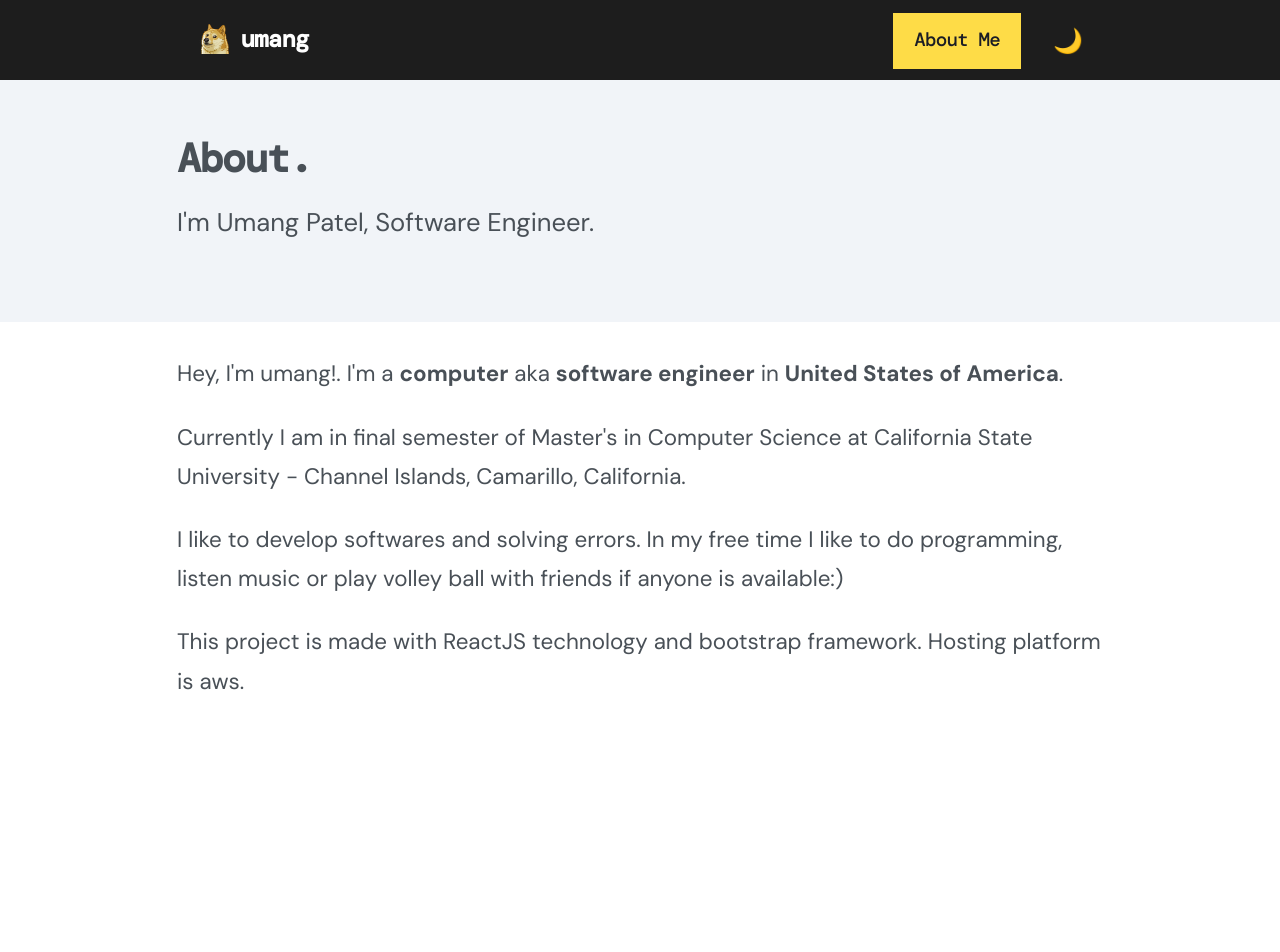
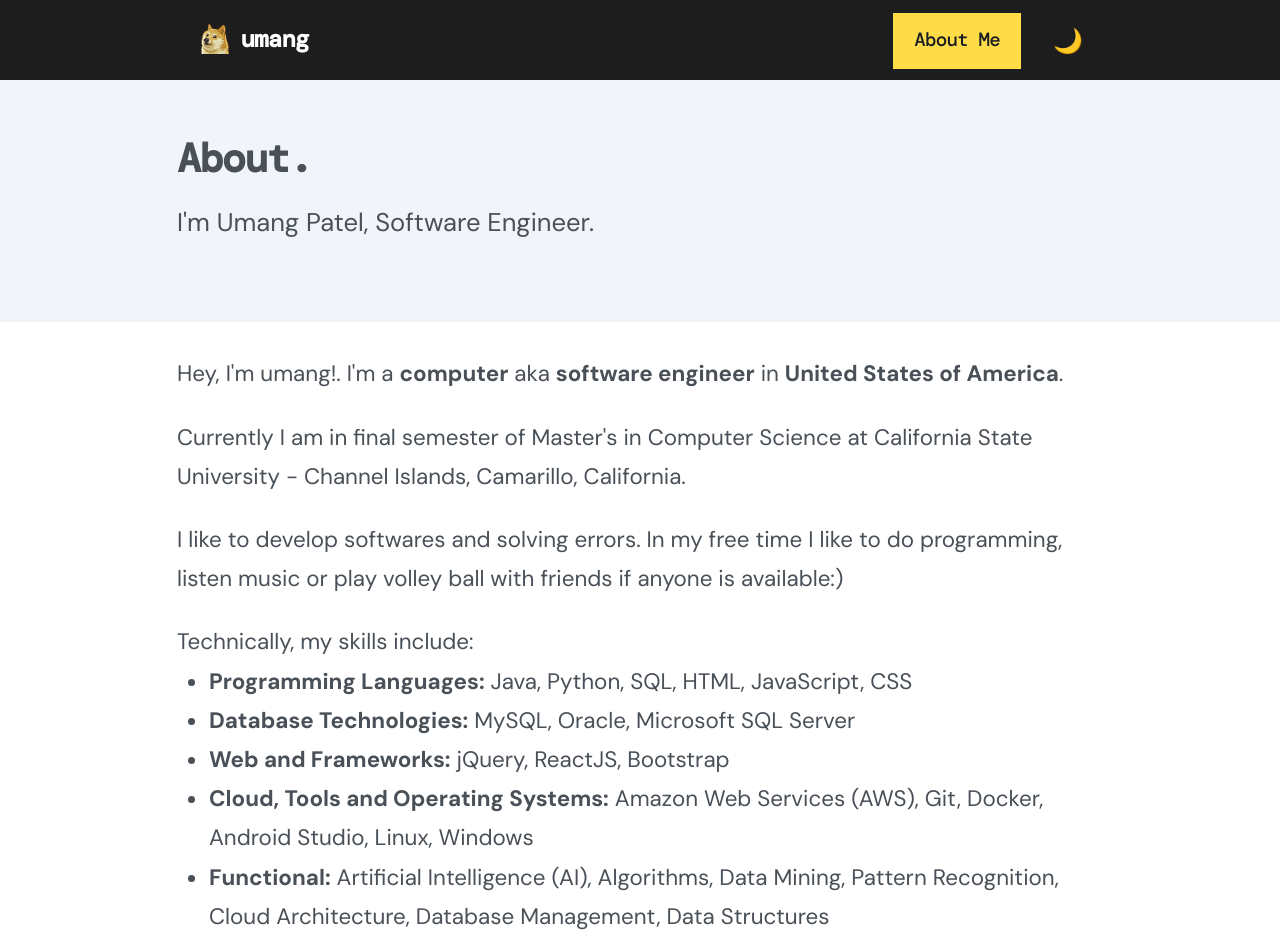
Before and after one commit to theumang100/umangp.com, a React (Create React App) app: page /about in a window 1280 px wide. Shown: the top 952 px of the page. Before the commit the page ends 800 px from the top, so only its background shows below. Built offline with nearby package versions, Linux system fonts and the light colour scheme.

Commit message:
Skills added

```diff
--- a/public/css/dark.css
+++ b/public/css/dark.css
@@ -78,7 +78,8 @@ a.github_button:hover {
 }
 
 .smallinfo_container{
-    background-color: var(--dark-background-lower)
+    background-color: var(--dark-background-lower);
+    color: var(--dark-font-color-description-subtitle);
 }
 
 .smallinfo_container h1{
--- a/src/css/style.css
+++ b/src/css/style.css
@@ -232,6 +232,10 @@ a.github_button:hover {
 
 }
 
+.smallinfo_container li{
+    font-size: 1.4rem;
+}
+
 .smallinfo_container li::marker{
     /* color: var(--marker); */
     font-size: 1.1rem;
@@ -252,6 +256,7 @@ a.github_button:hover {
     font-size: 1.4rem;
     margin: 0 0 1.5rem;
 }
+
 
 @media screen and (max-width: 767px) {
     a.head_img_txt_link {
@@ -324,7 +329,7 @@ a.github_button:hover {
     }
 
     .smallinfo_container li{
-        font-size: 1.05re;
+        font-size: 1.05rem;
     }
 
     .about_me_info p {
--- a/src/pages/About.js
+++ b/src/pages/About.js
@@ -11,19 +11,33 @@ function About() {
                 <div className="container">
                     <div className="row no-gutters">
                         <div className="col-md-12">
-
                             <p>Hey, I'm umang!. I'm a <b>computer</b> aka <b>software engineer</b> in <b>United States of America</b>.</p>
                             <p>Currently I am in final semester of Master's in Computer Science at California State University - Channel Islands, Camarillo, California.</p>
                             <p>I like to develop softwares and solving errors. In my free time I like to do programming, listen music or play volley ball with friends if anyone is available:)</p>
+                            <p>
+                            Technically, my skills include:
+                            <ul>
+                                <li>
+                                <b>Programming Languages:</b> Java, Python, SQL, HTML, JavaScript, CSS
+                                </li>
+                                <li>
+                                <b>Database Technologies:</b> MySQL, Oracle, Microsoft SQL Server
+                                </li>
+                                <li>
+                                <b>Web and Frameworks:</b> jQuery, ReactJS, Bootstrap
+                                </li>
+                                <li>
+                                <b>Cloud, Tools and Operating Systems:</b> Amazon Web Services (AWS), Git, Docker, Android Studio, Linux, Windows
+                                </li>
+                                <li>
+                                <b>Functional:</b> Artificial Intelligence (AI), Algorithms, Data Mining, Pattern Recognition, Cloud Architecture, Database Management, Data Structures
+                                </li>
+                            </ul>
+                            </p>
                             <p>This project is made with ReactJS technology and bootstrap framework. Hosting platform is aws.</p>
-
                         </div>
-
                     </div>
-
-
                 </div>
-
             </div>
         </>
     );
--- a/src/pages/Home.js
+++ b/src/pages/Home.js
@@ -40,8 +40,6 @@ function Home() {
                         </p>
                     </div>
                 </div>
-
-
             </div>
         </div>
 
@@ -57,16 +55,14 @@ function Home() {
                             <li>
                             <a rel="noreferrer" href="https://www.linkedin.com/in/umangpatel100/" target="_blank">Linkedin</a>
                             </li>
+                            <li>
+                                Email: theumangpatelu2p@gmail.com
+                            </li>
                         </ul>
                     </div>
                 </div>
             </div>
         </div>
-
-
-
-
-
     </>);
 }
 
```
